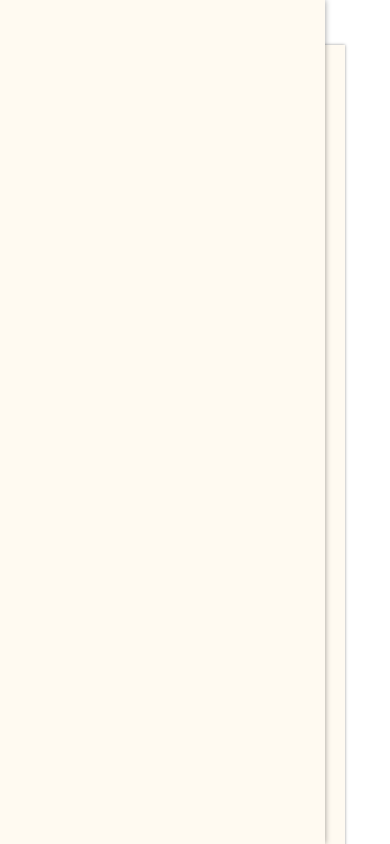
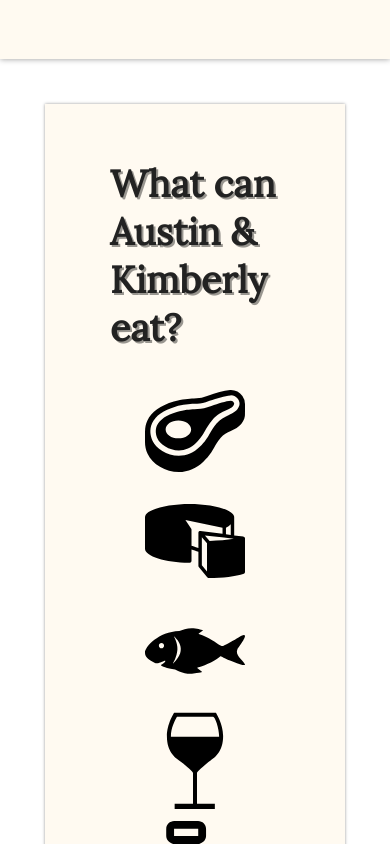
Before and after one commit to kimboleh/fast-tracker, a React (Create React App) app: page / in a window 390 px wide. Shown: the top 844 px of the page. Built offline with nearby package versions, Linux system fonts and the light colour scheme; no server answers.

Commit message:
make sidebar mobile-friendly

```diff
--- a/src/components/sidebar/sidebar.css
+++ b/src/components/sidebar/sidebar.css
@@ -82,3 +82,12 @@
   .tooltip {
     z-index: 1011;
   }
+
+  @media screen and (max-width: 800px) {
+    #sidebar {
+      width: 100%;
+      height: auto;
+      position: relative;
+      padding-bottom: 5%;
+    }
+  }
```
